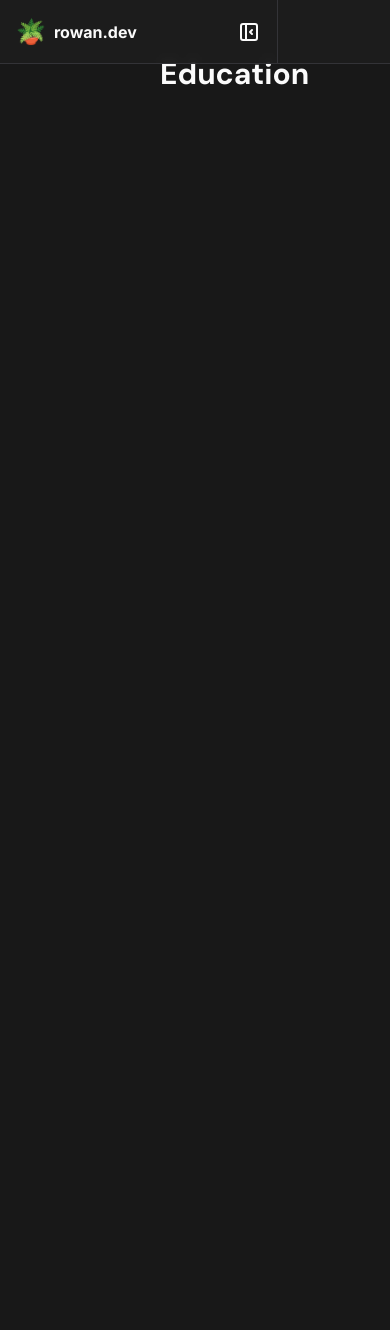
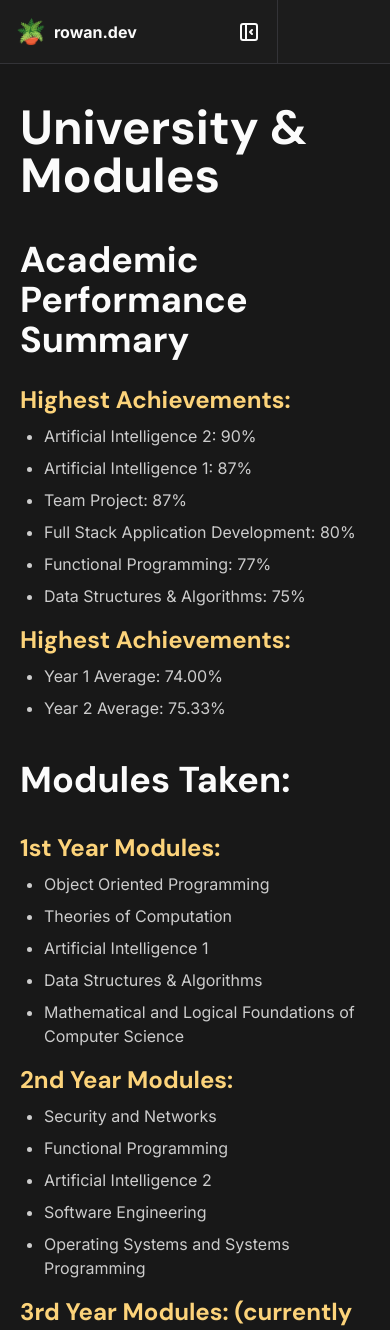
Before and after one commit to rowanbithal/my-personal-site, a Next.js app: page /education in a window 390 px wide. Shown: the top 1330 px of the page. Before the commit the page ends 844 px from the top, so only its background shows below. Built offline with nearby package versions, Linux system fonts and the light colour scheme.

Commit message:
Added to education page, fixed sidebar not moving screen elements and made pages more mobile friendly

```diff
--- a/src/app/FirewallConfigManager/page.tsx
+++ b/src/app/FirewallConfigManager/page.tsx
@@ -7,7 +7,7 @@ import firewall3 from "../assets/noteSpace3.png";
 export default function projects() {
   return (
     <div className="flex-1">
-      <section className="flex-grow flex items-center pl-40 pr-40 pt-20">
+      <section className="flex-grow flex items-center pr-5 pl-5 sm:pl-20 sm:pr-40 lg:pl-40 lg:pr-70 pt-10">
         <div className="pb-4">
           <h1 className="text-5xl text-title font-extrabold text-left pb-10 font-sans">
             Firewall Configuration Manager
--- a/src/app/LayoutShell.tsx
+++ b/src/app/LayoutShell.tsx
@@ -1,5 +1,4 @@
 "use client";
-
 import { useState } from "react";
 import TopBar from "./topbar";
 import Sidebar from "./sidebar";
@@ -9,18 +8,19 @@ export default function LayoutShell({ children }: { children: React.ReactNode })
 
   return (
     <>
-      <TopBar onToggleSidebar={() => setSidebarOpen((prev) => !prev)} />
-      <div className="flex flex-row">
-        <div className="w-0 lg:w-[278px]">
-          <div
-            className={`fixed w-[278px] transition-all duration-300 ${
-              sidebarOpen ? "translate-x-0" : "-translate-x-full"
-            }`}
-          >
-            <Sidebar />
-          </div>
+      <TopBar onToggleSidebar={() => setSidebarOpen(prev => !prev)} />
+      <div className="shell flex flex-row pt-16">
+        {/* Sidebar */}
+        <Sidebar open={sidebarOpen} />
+
+        {/* Main content */}
+        <div
+          className={`flex-1 transition-all duration-300 ${
+            sidebarOpen ? "lg:ml-[278px]" : "ml-0"
+          }`}
+        >
+          {children}
         </div>
-        <div className="flex-1">{children}</div>
       </div>
     </>
   );
--- a/src/app/background.tsx
+++ b/src/app/background.tsx
@@ -15,7 +15,7 @@ function Background() {
   const followerRef = useRef<HTMLDivElement>(null);
 
   useEffect(() => {
-    const newBubbles = Array.from({ length: 15 }).map(() => ({
+    const newBubbles = Array.from({ length: 20 }).map(() => ({
       x: Math.random() * window.innerWidth,
       y: Math.random() * window.innerHeight,
       size: 20 + Math.random() * 40,
@@ -72,7 +72,7 @@ function Background() {
         style={{ transform: "translate(0px, 0px)" }}
       />
       <div
-        className="fixed top-0 left-0 w-full h-full overflow-hidden pointer-events-none z-[-2]"
+        className="fixed top-0 left-0 w-full h-screen overflow-hidden pointer-events-none z-[-2]"
       >
         {bubbles.map((b, i) => {
           const dx = mouse.x - b.x;
--- a/src/app/education/page.tsx
+++ b/src/app/education/page.tsx
@@ -1,19 +1,94 @@
 import "../globals.css";
-import Sidebar from "../sidebar";
 
 export default function education() {
   return (
-    <section className="flex flex-row h-screen">
-      <div className="w-0 lg:w-[279px]">
-        <Sidebar />
-      </div>
-      <div className="flex-1">
-        <section className="pl-40 pt-10 justify-center">
-          <div className="">
-            <h1 className="text-3xl font-bold text-title mt-4">Education</h1>
+    <div className="flex-1">
+      <section className="flex-grow flex items-center pr-5 pl-5 sm:pl-20 sm:pr-40 lg:pl-40 lg:pr-70 pt-10">
+        <div className="pb-4">
+          <h1 className="text-5xl text-title font-extrabold text-left pb-10 font-sans">
+            University & Modules
+          </h1>
+
+          <div className="pb-6">
+            <h2 className="m-0 text-4xl font-bold text-left pb-6 text-title">
+              Academic Performance Summary
+            </h2>
+            <h3 className="m-0 text-2xl font-bold text-left text-primary pb-2">
+              Highest Achievements:
+            </h3>
+            <ul className="list-disc pl-6 pb-4 space-y-2">
+              <li>Artificial Intelligence 2: 90%</li>
+              <li>Artificial Intelligence 1: 87%</li>
+              <li>Team Project: 87%</li>
+              <li>Full Stack Application Development: 80%</li>
+              <li>Functional Programming: 77%</li>
+              <li>Data Structures & Algorithms: 75%</li>
+            </ul>
+            <h3 className="m-0 text-2xl font-bold text-left text-primary pb-2">
+              Highest Achievements:
+            </h3>
+            <ul className="list-disc pl-6 pb-4 space-y-2">
+              <li>Year 1 Average: 74.00%</li>
+              <li>Year 2 Average: 75.33%</li>
+            </ul>
           </div>
-        </section>
-      </div>
-    </section>
+
+          {/* Module Lists */}
+          <div className="flex flex-col pb-6">
+            <div className="pb-4 flex flex-col gap-4">
+              <h2 className="m-0 text-4xl font-bold text-left pb-4 text-title">
+                Modules Taken:
+              </h2>
+              <div>
+                <h3 className="m-0 text-2xl font-bold text-left text-primary pb-2">
+                  1st Year Modules:
+                </h3>
+                <a className="">
+                  <ul className="list-disc pl-6 space-y-2">
+                    <li>Object Oriented Programming</li>
+                    <li>Theories of Computation</li>
+                    <li>Artificial Intelligence 1</li>
+                    <li>Data Structures & Algorithms</li>
+                    <li>
+                      Mathematical and Logical Foundations of Computer Science
+                    </li>
+                  </ul>
+                </a>
+              </div>
+              <div>
+                <h3 className="m-0 text-2xl font-bold text-left text-primary pb-2">
+                  2nd Year Modules:
+                </h3>
+                <a className="">
+                  <ul className="list-disc pl-6 space-y-2">
+                    <li>Security and Networks</li>
+                    <li>Functional Programming</li>
+                    <li>Artificial Intelligence 2</li>
+                    <li>Software Engineering</li>
+                    <li>Operating Systems and Systems Programming</li>
+                  </ul>
+                </a>
+              </div>
+              <div>
+                <h3 className="m-0 text-2xl font-bold text-left text-primary pb-2">
+                  3rd Year Modules: (currently enrolled)
+                </h3>
+                <a className="">
+                  <ul className="list-disc pl-6 space-y-2">
+                    <li>Human-Computer Interaction</li>
+                    <li>Algorithms and Complexity</li>
+                    <li>Dependable and Distributed Systems</li>
+                    <li>Security of Real-World Systems</li>
+                    <li>
+                      Mathematical and Logical Foundations of Computer Science
+                    </li>
+                  </ul>
+                </a>
+              </div>
+            </div>
+          </div>
+        </div>
+      </section>
+    </div>
   );
 }
--- a/src/app/landing.tsx
+++ b/src/app/landing.tsx
@@ -49,10 +49,10 @@ function Landing() {
   return (
     <section
       id="home-container"
-      className="homeContainer flex-1 transition-all duration-300 text-center h-screen overflow-y-scroll scroll-smooth snap-mandatory"
+      className="homeContainer flex-1 transition-all duration-300 text-center h-screen"
     >
-      <Background />
-      <section className="MainSection pl-[10vw] lg:pl-40 pr-20 h-screen snap-start justify-center flex flex-col">
+      <section className="MainSection pl-3 pr-3 lg:pl-40 lg:pr-40 h-screen justify-center flex flex-col">
+        <Background />
         <div className="text-left bg-third p-5 rounded-2xl shadow-sm border-secondary border-1 transition-all duration-300 hover:scale-[1.005] hover:shadow-lg">
           <div className="MainContainer z-[0] flex flex-row items-center">
             <div className="HomeLeftDiv flex flex-col text-left md:mr-10 md:w-[100%]">
@@ -190,7 +190,7 @@ function Landing() {
         </div>
       </section>
       <section
-        className={`infoSection pl-[10vw] lg:pl-40 bg-background min-h-screen justify-center flex flex-col`}
+        className={`infoSection pl-3 pr-3 lg:pr-40 lg:pl-40 bg-background min-h-screen justify-center flex flex-col`}
         style={{
           boxShadow: "0 -4px 6px -1px rgba(0,0,0,0.04)",
         }}
--- a/src/app/projects/page.tsx
+++ b/src/app/projects/page.tsx
@@ -1,12 +1,8 @@
 import "../globals.css";
-import Sidebar from "../sidebar";
 
 export default function projects() {
   return (
     <section className="flex flex-row h-screen">
-      <div className="w-0 lg:w-[279px]">
-        <Sidebar />
-      </div>
       <div className="flex-1 h-[2000px]">
         <section className="flex-grow flex items-center pl-40 pr-20 pt-20">
           <div className="text-center">
--- a/src/app/sidebar.tsx
+++ b/src/app/sidebar.tsx
@@ -3,9 +3,13 @@ import { Separator } from "@radix-ui/react-separator";
 import ThemePicker from "./themePicker";
 import Link from "next/link";
 
-function SideBar() {
+function SideBar({ open }: { open: boolean }) {
   return (
-    <div className="sidebar hidden lg:block lg:w-[278px] -translate-x-full lg:translate-x-0 transition-all duration-300 z-3 fixed top-0 h-screen border-secondary border-r-1 bg-dark p-4 pt-0">
+        <div
+      className={`sidebar fixed transition-all duration-300 z-3 top-0 h-screen border-secondary border-r-1 bg-dark p-4 pt-0
+        ${open ? "translate-x-0" : "-translate-x-full"}
+        hidden lg:block lg:w-[278px]`}
+    >
       <div className="topBarSpacing border-b-1 border-secondary w-full h-16"></div>
       <div className="aboutMe pt-3">
         <h3 className="text-1xl font-bold text-title pb-2.5">About Me</h3>
```
Also changed, not shown: src/app/NoteSpace/page.tsx (+12 -10 lines).
